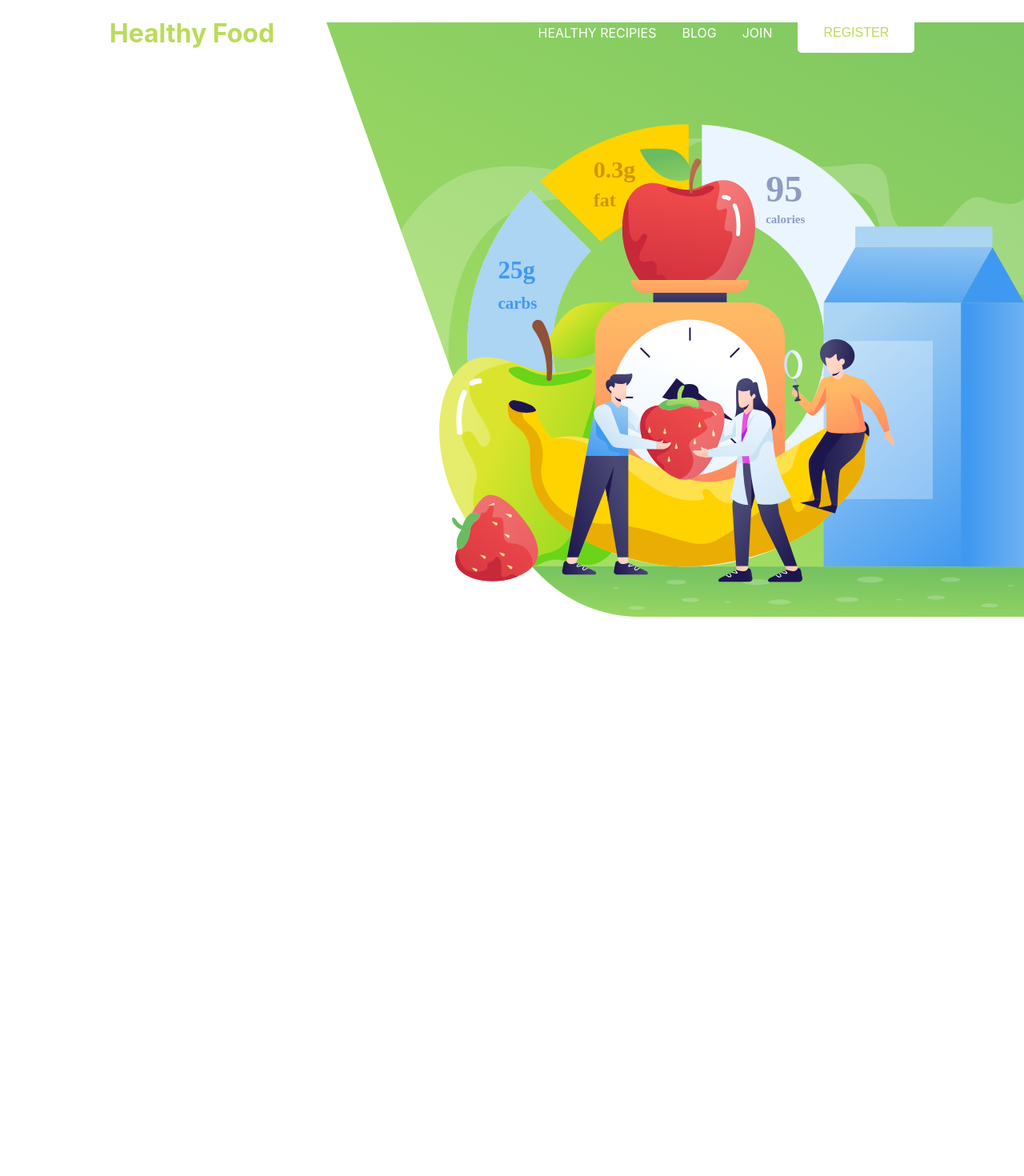
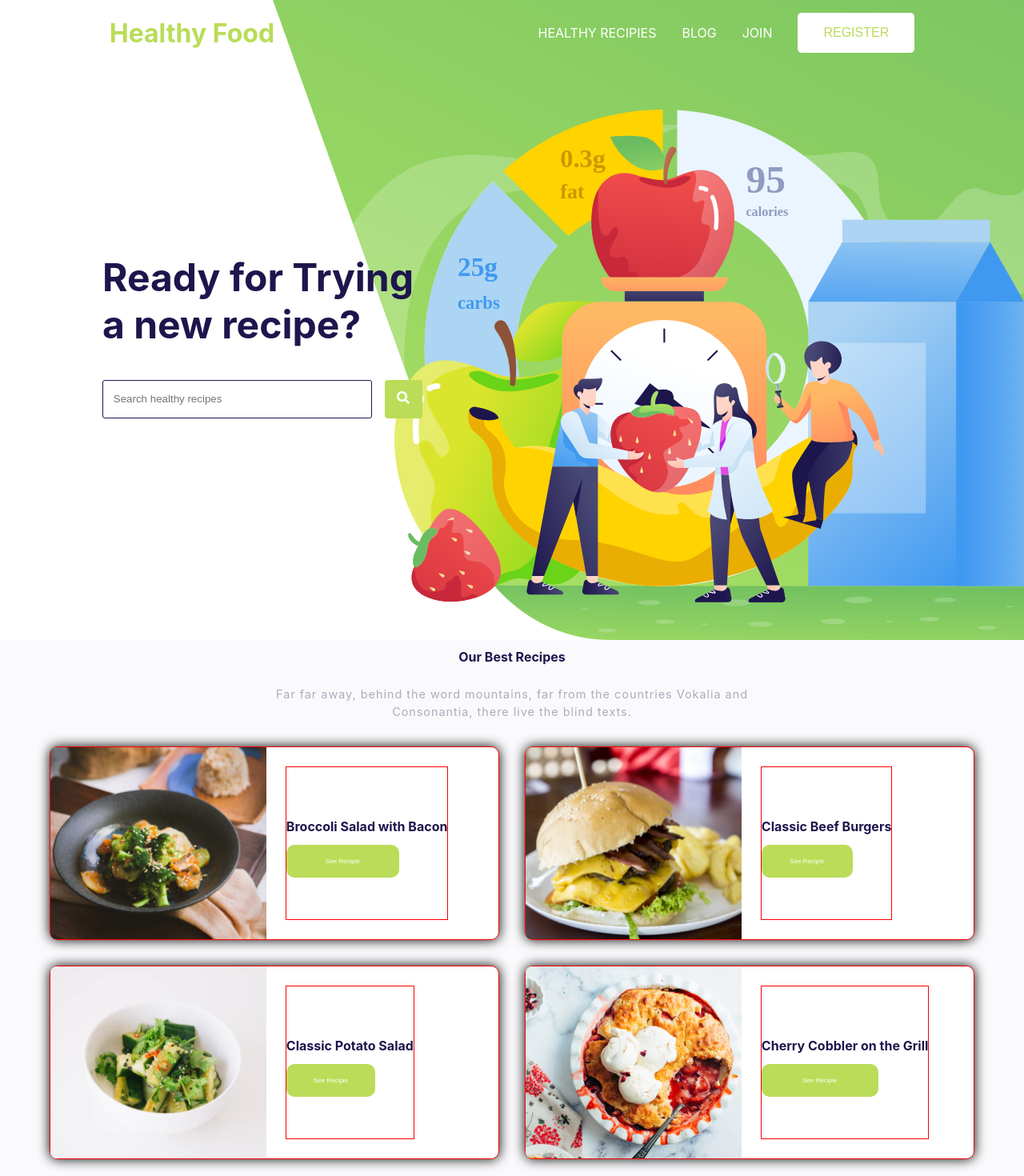
Before and after one commit to RacconWebFenix/healthy-food, a React (Create React App) app: page / in a window 1280 px wide. Shown: the top 1470 px of the page at 80% size. Before the commit the page ends 800 px from the top, so only its background shows below. Built offline with nearby package versions, Linux system fonts and the light colour scheme.

Commit message:
Alterações Header e Criação Recipes

```diff
--- a/package.json
+++ b/package.json
@@ -8,6 +8,7 @@
     "@testing-library/user-event": "^12.1.10",
     "react": "^17.0.2",
     "react-dom": "^17.0.2",
+    "react-icons": "^4.2.0",
     "react-router-dom": "^5.2.0",
     "react-scripts": "4.0.3",
     "web-vitals": "^1.0.1"
--- a/src/components/Header/header.css
+++ b/src/components/Header/header.css
@@ -79,7 +79,7 @@
 }
 
 
-@media screen and (max-width: 520px) {
+@media screen and (max-width: 1025px) {
   body {
     overflow-x: hidden;
   }
@@ -93,9 +93,8 @@
     flex-direction: column;
     align-items: center;
     justify-content: space-around;
-    transform: translateX(100%);
+    transform: translateX(103%);
     transition: transform 0.3s ease-in;
-
   }
   .nav li {
     margin-left: 0;
@@ -110,8 +109,9 @@
   }
 
   .logo{
-    top: 0;
+    top: 0px;
     position: fixed;
+    text-shadow:  0 0 10px #4d6505;
   }
 
   .container {
@@ -153,3 +153,9 @@
     transition: all 0.3s;
   }
 }
+
+@media screen and (min-width: 768px) {
+  .logo{
+    top: 1rem;
+  }
+}
--- a/src/pages/Home.js
+++ b/src/pages/Home.js
@@ -1,10 +1,23 @@
 import React from "react";
-import style from "./home.module.css";
+import "./home.css";
+import backImgHome from '../images/Illustration.svg'
+import { FaSearch } from "react-icons/fa";
 
 export default function Home() {
   return (
-    <div className={style.imageHome}>
-
+    <div className="containerHome">
+      <section className="leftContainer">
+        <h1>Ready for Trying a new recipe?</h1>
+        <div className="question">
+          <input type="text" placeholder="Search healthy recipes"/>
+          <button className="search">
+            <FaSearch />
+          </button>
+        </div>
+      </section>
+      <section className="rigthContainer">
+        <img src={backImgHome} alt="Ilustration Healthy" />
+      </section>
     </div>
   );
 }
--- /dev/null
+++ b/src/pages/Recipes.js
@@ -0,0 +1,49 @@
+import React from "react";
+import "./recipes.css";
+import recImg1 from "../images/comida_1.svg";
+import recImg2 from "../images/comida_2.svg";
+import recImg3 from "../images/comida_3.svg";
+import recImg4 from "../images/comida_4.svg";
+
+export default function Recipes() {
+  return (
+    <div className="containerRecipes">
+      <h1>Our Best Recipes</h1>
+      <div className="decRecipe">
+        Far far away, behind the word mountains, far from the countries Vokalia
+        and Consonantia, there live the blind texts.
+      </div>
+
+      <div className="cardsRecipes">
+        <div className="cardRecipeContainer">
+          <img src={recImg1} alt="Imagem Brocolis" />
+          <div className="innerCardRecipe">
+            <h2>Broccoli Salad with Bacon</h2>
+            <button>See Recipie</button>
+          </div>
+        </div>
+        <div className="cardRecipeContainer">
+          <img src={recImg2} alt="Imagem Brocolis" />
+          <div className="innerCardRecipe">
+            <h2>Classic Beef Burgers</h2>
+            <button>See Recipie</button>
+          </div>
+        </div>
+        <div className="cardRecipeContainer">
+          <img src={recImg3} alt="Imagem Brocolis" />
+          <div className="innerCardRecipe">
+            <h2>Classic Potato Salad</h2>
+            <button>See Recipie</button>
+          </div>
+        </div>
+        <div className="cardRecipeContainer">
+          <img src={recImg4} alt="Imagem Brocolis" />
+          <div className="innerCardRecipe">
+            <h2>Cherry Cobbler on the Grill</h2>
+            <button>See Recipie</button>
+          </div>
+        </div>
+      </div>
+    </div>
+  );
+}
--- /dev/null
+++ b/src/pages/home.css
@@ -0,0 +1,67 @@
+.containerHome {
+  display: flex;
+  flex-direction: row;
+}
+
+.leftContainer {
+  display: flex;
+  flex-direction: column;
+  margin-left: 10%;
+  height: 100vh;
+  width: 50vh;
+  justify-content: center;
+
+}
+
+.leftContainer h1 {
+  font-size: 300%;
+  color: #1d164d;
+}
+
+.question {
+  display: flex;
+  /* border: 1px solid red; */
+}
+
+.question input {
+  width: 80%;
+  padding: 0.8rem;
+  border-radius: 3px;
+  border: 0.5px solid #1d164d;
+}
+
+.question button {
+  padding: 0.8rem;
+  color: #fff;
+  background-color: #badc58;
+  border: none;
+  cursor: pointer;
+  font-size: medium;
+  border-radius: 4px;
+  font-weight: lighter;
+  margin-left: 2vh;
+  width: 3rem;
+  height: 3rem;
+}
+
+.rigthContainer {
+  position: absolute;
+  right: 0;
+  display: flex;
+  z-index: -3;
+  height: 100vh;
+  margin-right: 0px;
+}
+
+@media screen and (max-width: 1025px) {
+  .rigthContainer {
+    transition: all 0.3s;
+    opacity: 0.4;
+  }
+  .leftContainer{
+    display: flex;
+    flex-direction: column;
+    justify-items: center;
+    width: 80%;
+  }
+}
--- a/src/pages/home.module.css
+++ /dev/null
@@ -1,7 +0,0 @@
-.imageHome{
-  background-image: url('../images/Illustration.svg');
-  background-repeat: no-repeat;
-  background-size: auto;
-  background-position: right;
-  height: 100vh;
-}
--- /dev/null
+++ b/src/pages/recipes.css
@@ -0,0 +1,99 @@
+.containerRecipes {
+  display: flex;
+  flex-direction: column;
+  align-items: center;
+  background-color: #fafafc;
+  height: 100vh;
+}
+
+.containerRecipes h1 {
+    font-size: 1rem;
+  color: #1d164d;
+}
+
+.decRecipe {
+  font-size: 0.9rem;
+  letter-spacing: 1px;
+  line-height: 1.5;
+  color: #adabbb;
+  text-align: center;
+  align-items: center;
+  padding: 1rem;
+  width: 50%;
+}
+
+.cardRecipeContainer {
+  display: flex;
+  flex-direction: row;
+  border-radius: 10px;
+  background-color: #fff;
+  margin: 1rem;
+  border: 1px solid red;
+  box-shadow: 0 0 15px black;
+  height: 30vh;
+  width: 70vh;
+}
+
+
+
+.cardRecipeContainer img {
+  height: 100%;
+}
+
+.innerCardRecipe {
+  display: flex;
+  flex-direction: column;
+  justify-content: center;
+  margin: 1.5rem;
+  border: 1px solid red;
+  background-color: #fff;
+}
+.innerCardRecipe h2{
+    color: #1d164d;
+    font-size: 1rem;
+}
+.innerCardRecipe button {
+  background-color: #badc58;
+  cursor: pointer;
+  color: #fff;
+  border: none;
+  padding: 1rem;
+  border-radius: 10px;
+  width: 70%;
+  font-size: 0.5rem;
+}
+.cardsRecipes {
+  display: grid;
+  grid-template-columns: 1fr 1fr;
+  align-items: center;
+}
+
+@media screen and (max-width: 1024px) {
+  .cardsRecipes {
+    display: flex;
+    flex-direction: column;
+    overflow: hidden scroll;
+    width: 100%;
+
+  }
+  .cardRecipeContainer img{
+    height: 100%;
+
+}
+}
+
+@media screen and (max-width: 500px) {
+    .cardRecipeContainer{
+      width: 90%;
+      height: 30%;
+    }
+
+}
+
+@media screen and (max-width: 350px) {
+  .cardRecipeContainer{
+    width: 90%;
+    height: 35%;
+  }
+
+}
--- a/src/routes.js
+++ b/src/routes.js
@@ -1,15 +1,17 @@
 import { BrowserRouter, Route, Switch } from "react-router-dom";
 import Header from "./components/Header/Header";
 import Home from "./pages/Home";
+import Recipes from "./pages/Recipes";
 
 
 const Routes = () => {
   return (
     <BrowserRouter>
       <Header />
-      <Switch>
+
         <Home />
-      </Switch>
+        <Recipes />
+
     </BrowserRouter>
   );
 };
```
Also changed, not shown: 1 other file (tests, documents, lock files or other folders).
